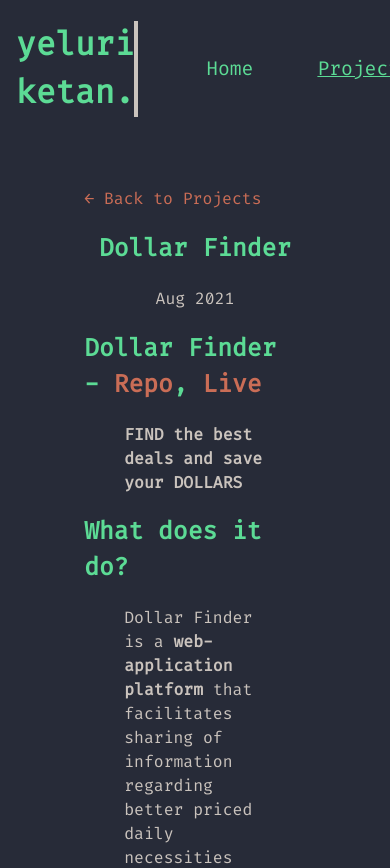
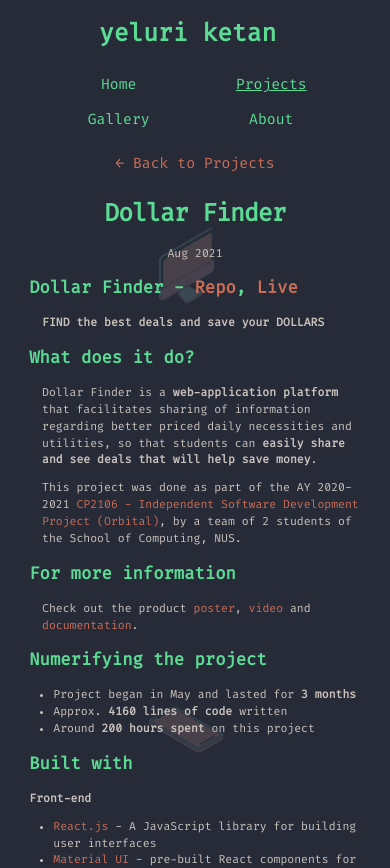
Before and after one commit to YeluriKetan/project-POWER, a Next.js app: page /projects/dollar-finder in a window 390 px wide. Shown: the top 868 px of the page. Built offline with nearby package versions, Linux system fonts and the light colour scheme.

Commit message:
Add responsiveness for mobile usage

```diff
--- a/components/layout.module.scss
+++ b/components/layout.module.scss
@@ -7,3 +7,17 @@
 .backToHome {
   margin: 3rem 0 0;
 }
+
+@media (max-width: 600px) {
+  .container {
+    max-width: 85%;
+    padding: 0;
+    margin: 0 auto 1.5rem;
+  }
+
+  .backToHome {
+    margin: 0.5rem 0;
+    text-align: center;
+    font-size: 0.9rem;
+  }
+}
--- a/pages/index.js
+++ b/pages/index.js
@@ -58,7 +58,7 @@ export default function Home() {
               </a>
             </Link>
           </div>
-          <p>
+          <p className={homeStyles.currentStatus}>
             Currently playing <b>Unrailed</b>, listening to <b>AOTP - KSI</b>
           </p>
         </article>
--- a/pages/projects/[id].js
+++ b/pages/projects/[id].js
@@ -2,7 +2,7 @@ import Head from "next/head";
 import Layout from "../../components/layout";
 import { getAllProjectIds, getProjectData } from "../../lib/projects";
 import Date from "../../components/date";
-import utilStyles from "./../../styles/utils.module.scss";
+import idStyles from "./../../styles/Id.module.scss";
 
 export async function getStaticProps({ params }) {
   const projectData = await getProjectData(params.id);
@@ -27,9 +27,9 @@ export default function Project({ projectData }) {
       <Head>
         <title>{projectData.title}</title>
       </Head>
-      <article className={utilStyles.resizeImages}>
-        <h1 className={utilStyles.headingxl}>{projectData.title}</h1>
-        <div className={utilStyles.lightText}>
+      <article className={idStyles.articleContainer}>
+        <h1 className={idStyles.articleTitle}>{projectData.title}</h1>
+        <div className={idStyles.articleDate}>
           <Date dateString={projectData.date} formatString="LLL yyyy" />
         </div>
         <div dangerouslySetInnerHTML={{ __html: projectData.contentHtml }} />
--- a/styles/Home.module.scss
+++ b/styles/Home.module.scss
@@ -14,6 +14,7 @@
   align-items: center;
   justify-content: space-evenly;
   margin: 1rem 0;
+  flex-wrap: wrap;
 }
 
 .meanwhile {
@@ -99,6 +100,10 @@
   }
 }
 
+.currentStatus {
+  margin: 0 0 0.5rem 0;
+}
+
 .iconArticle {
   width: 500px;
   display: flex;
@@ -112,3 +117,47 @@
   background-color: white;
   border-radius: 50%;
 }
+
+@media (max-width: 600px) {
+  .article {
+    width: 80vw;
+    flex-direction: column;
+    margin: 1rem 0;
+    flex-wrap: nowrap;
+  }
+
+  .section {
+    width: 80vw;
+    height: 8rem;
+
+    p {
+      width: 85%;
+      font-size: 0.8rem;
+    }
+  }
+
+  .currentStatus {
+    width: 85vw;
+    text-align: center;
+
+  }
+
+  .iconArticle {
+    width: 90vw;
+
+    a {
+      width: 30px;
+    }
+  }
+
+  .githubIcon {
+    background-color: white;
+    border-radius: 50%;
+  }
+}
+
+@media (max-width: 340px) {
+  .section {
+    height: 9rem;
+  }
+}
--- /dev/null
+++ b/styles/Id.module.scss
@@ -0,0 +1,48 @@
+@use "colors";
+
+.articleContainer {
+    display: flex;
+    flex-direction: column;
+    align-items: center;
+
+    img {
+        margin: auto;
+    }
+}
+
+.articleTitle {
+    font-size: 2rem;
+    line-height: 1.3;
+    font-weight: 800;
+    letter-spacing: -0.05rem;
+    margin: 1rem 0;
+}
+
+.articleDate {
+    color: colors.$text;
+}
+
+@media (max-width: 600px) {
+    .articleContainer {
+        font-size: 0.7rem;
+
+        img {
+            max-width: 200px;
+        }
+        blockquote {
+            margin-left: 0.8rem;
+            margin-right: 0;
+        }
+        ul {
+            padding-left: 1.5rem;
+        }
+    }
+
+    .articleTitle {
+        font-size: 1.5rem;
+    }
+
+    .articleDate {
+        color: colors.$text;
+    }
+}
--- a/styles/global.scss
+++ b/styles/global.scss
@@ -15,9 +15,10 @@ body {
   overflow-x: hidden;
   background-color: colors.$background;
   background-image: url("./../public/background-pattern.png");
-  background-size: 1000px 1000px;
-  background-position: 0px center;
+  background-size: 1500px 1000px;
+  background-position: center center;
   background-attachment: fixed;
+  background-repeat: no-repeat;
 }
 
 * {
@@ -85,3 +86,9 @@ img {
     font-weight: normal;
   }
 }
+
+@media (max-width: 600px) {
+  .trying {
+    font-size: 1rem !important;
+  }
+}
--- a/styles/header.module.scss
+++ b/styles/header.module.scss
@@ -84,3 +84,37 @@ $typewriter-delay: 1s;
     text-decoration: underline;
   }
 }
+
+@media (max-width: 900px) {
+  .headerBar {
+      flex-direction: column;
+      align-items: center;
+  }
+}
+
+@media (max-width: 600px) {
+  .headerBar {
+    padding: 1rem 1rem 0.5rem 1rem;
+  }
+
+  .name {
+    margin: 0 0 1rem 0;
+    font-size: 1.5rem;
+  }
+
+  .navBar {
+    font-size: 0.9rem;
+
+    ul {
+      flex-wrap: wrap;
+      margin: 0;
+      padding: 0;
+
+      li {
+        margin: 0.4rem 1rem;
+        width: 25%;
+        text-align: center;
+      }
+    }
+  }
+}
--- a/styles/utils.module.scss
+++ b/styles/utils.module.scss
@@ -54,16 +54,6 @@
   color: colors.$text;
 }
 
-.resizeImages {
-  display: flex;
-  flex-direction: column;
-  align-items: center;
-
-  img {
-    margin: auto;
-  }
-}
-
 .flexHorizontally {
   display: flex;
   flex-direction: row;
```
Also changed, not shown: projects/garage.md (+1 -1 lines), styles/About.module.scss (+25 -30 lines), styles/Gallery.module.scss (+38 -0 lines), styles/Projects.module.scss (+18 -0 lines), public/background-pattern.png.
